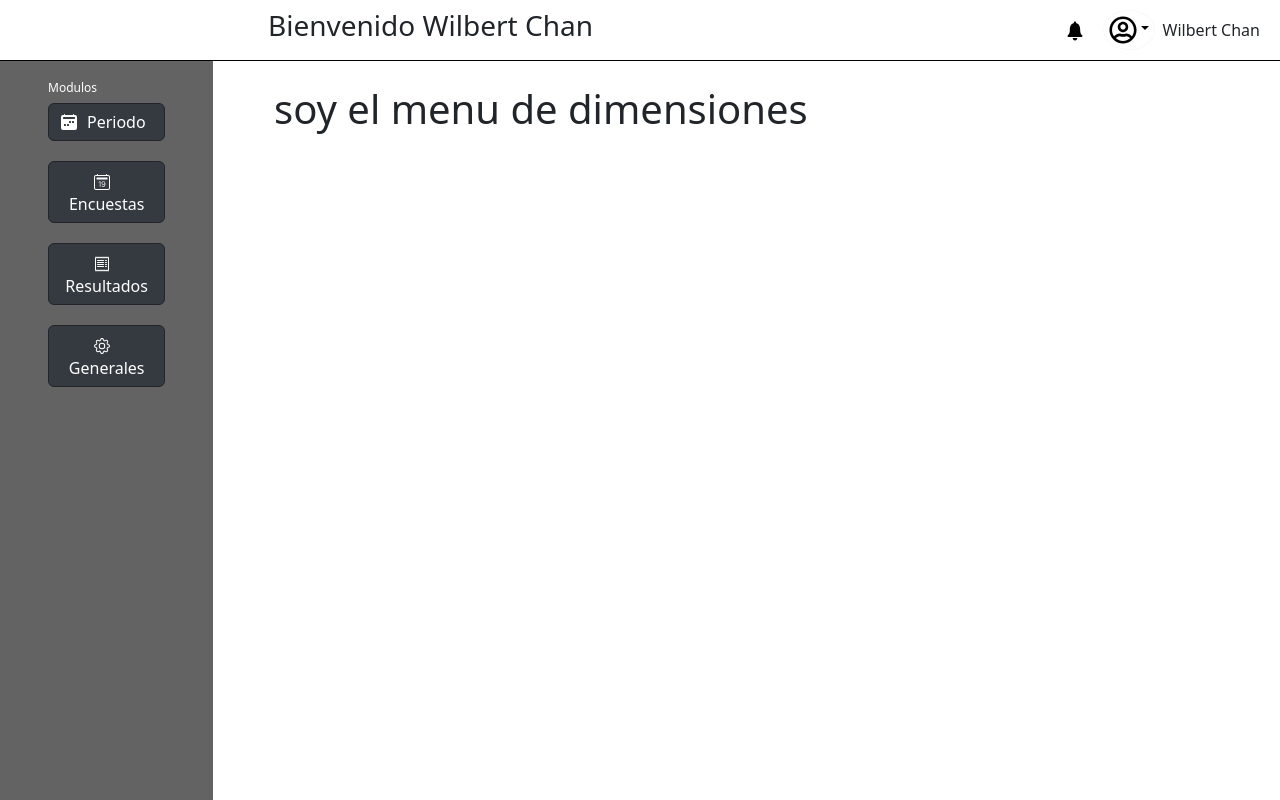
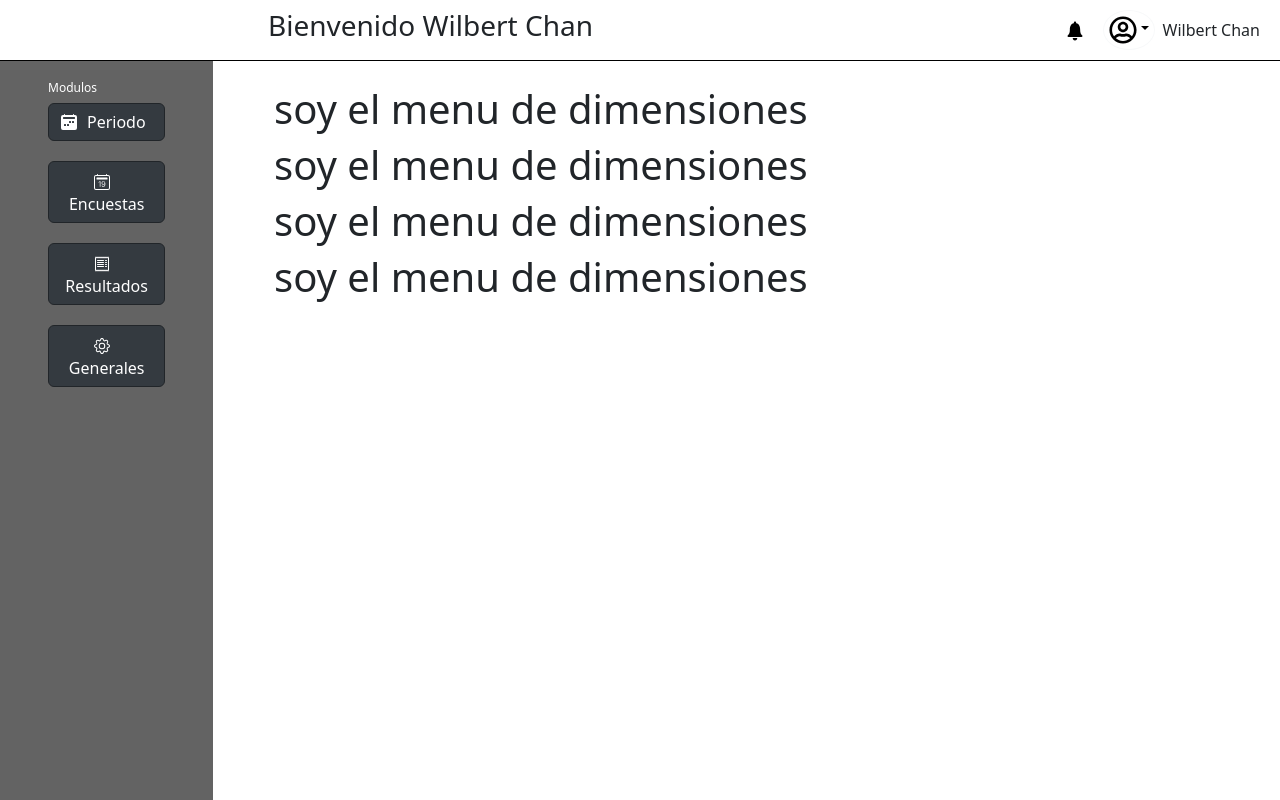
Before and after one commit to wilbert2004/Woorkfell, a React (Create React App) app in the folder frontend/: page /dimensiones in a window 1280 px wide. Built offline with nearby package versions, Linux system fonts and the light colour scheme; a web font is replaced by a local one.

Commit message:
actualice xyz

```diff
--- a/frontend/src/components/dimensiones.jsx
+++ b/frontend/src/components/dimensiones.jsx
@@ -5,6 +5,9 @@ const dimensiones = () => {
     <Home>
       <div>
         <h1>soy el menu de dimensiones</h1>
+        <h1>soy el menu de dimensiones</h1>
+        <h1>soy el menu de dimensiones</h1>
+        <h1>soy el menu de dimensiones</h1>
       </div>
     </Home>
   );
```
Also changed, not shown: frontend/.yarnrc.yml (added), 1 other file (tests, documents, lock files or other folders).
